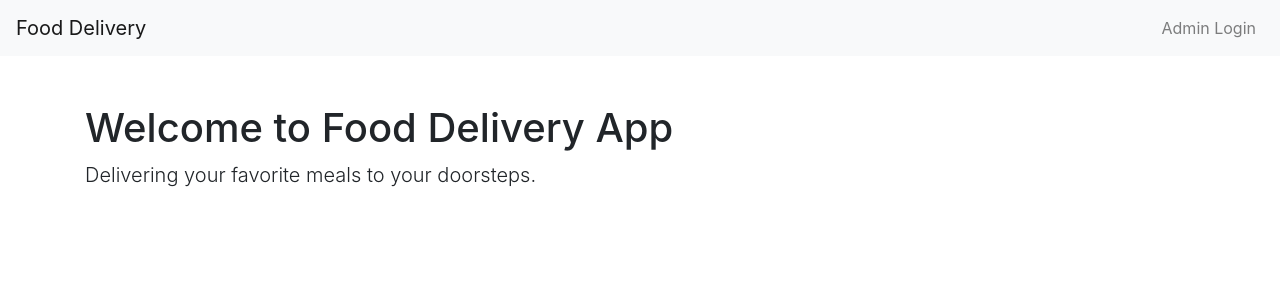
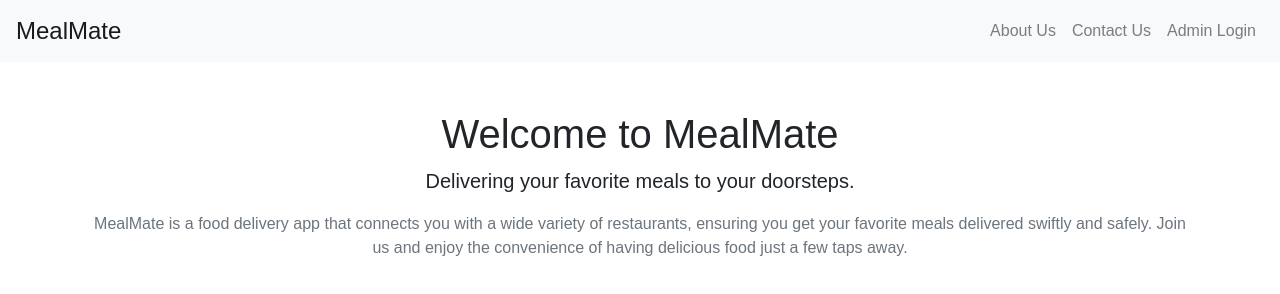
Before and after one commit to Lostcreature/MealmateWeb, a plain HTML site: page app/templates/index.html in a window 1280 px wide. Drawn offline with nearby package versions, Linux system fonts and the light colour scheme.

Commit message:
Updated the main template with About Us and Contact Us sections

```diff
--- a/app/templates/index.html
+++ b/app/templates/index.html
@@ -4,13 +4,36 @@
     <meta charset="utf-8">
     <meta name="viewport" content="width=device-width, initial-scale=1, shrink-to-fit=no">
     <link href="https://stackpath.bootstrapcdn.com/bootstrap/4.5.2/css/bootstrap.min.css" rel="stylesheet">
-    <title>Food Delivery App</title>
+    <title>MealMate - Food Delivery App</title>
+    <style>
+        body {
+            font-family: Arial, sans-serif;
+        }
+        .navbar-brand {
+            font-size: 1.5rem;
+        }
+        .lead {
+            font-size: 1.25rem;
+        }
+        .container {
+            text-align: center;
+        }
+    </style>
 </head>
 <body>
     <nav class="navbar navbar-expand-lg navbar-light bg-light">
-        <a class="navbar-brand" href="#">Food Delivery</a>
+        <a class="navbar-brand" href="#">MealMate</a>
+        <button class="navbar-toggler" type="button" data-toggle="collapse" data-target="#navbarNav" aria-controls="navbarNav" aria-expanded="false" aria-label="Toggle navigation">
+            <span class="navbar-toggler-icon"></span>
+        </button>
         <div class="collapse navbar-collapse" id="navbarNav">
             <ul class="navbar-nav ml-auto">
+                <li class="nav-item">
+                    <a class="nav-link" href="/about">About Us</a>
+                </li>
+                <li class="nav-item">
+                    <a class="nav-link" href="/contact">Contact Us</a>
+                </li>
                 <li class="nav-item">
                     <a class="nav-link" href="/login">Admin Login</a>
                 </li>
@@ -19,8 +42,9 @@
     </nav>
 
     <div class="container mt-5">
-        <h1>Welcome to Food Delivery App</h1>
+        <h1>Welcome to MealMate</h1>
         <p class="lead">Delivering your favorite meals to your doorsteps.</p>
+        <p class="text-muted">MealMate is a food delivery app that connects you with a wide variety of restaurants, ensuring you get your favorite meals delivered swiftly and safely. Join us and enjoy the convenience of having delicious food just a few taps away.</p>
         <!-- More content here -->
     </div>
 
```
